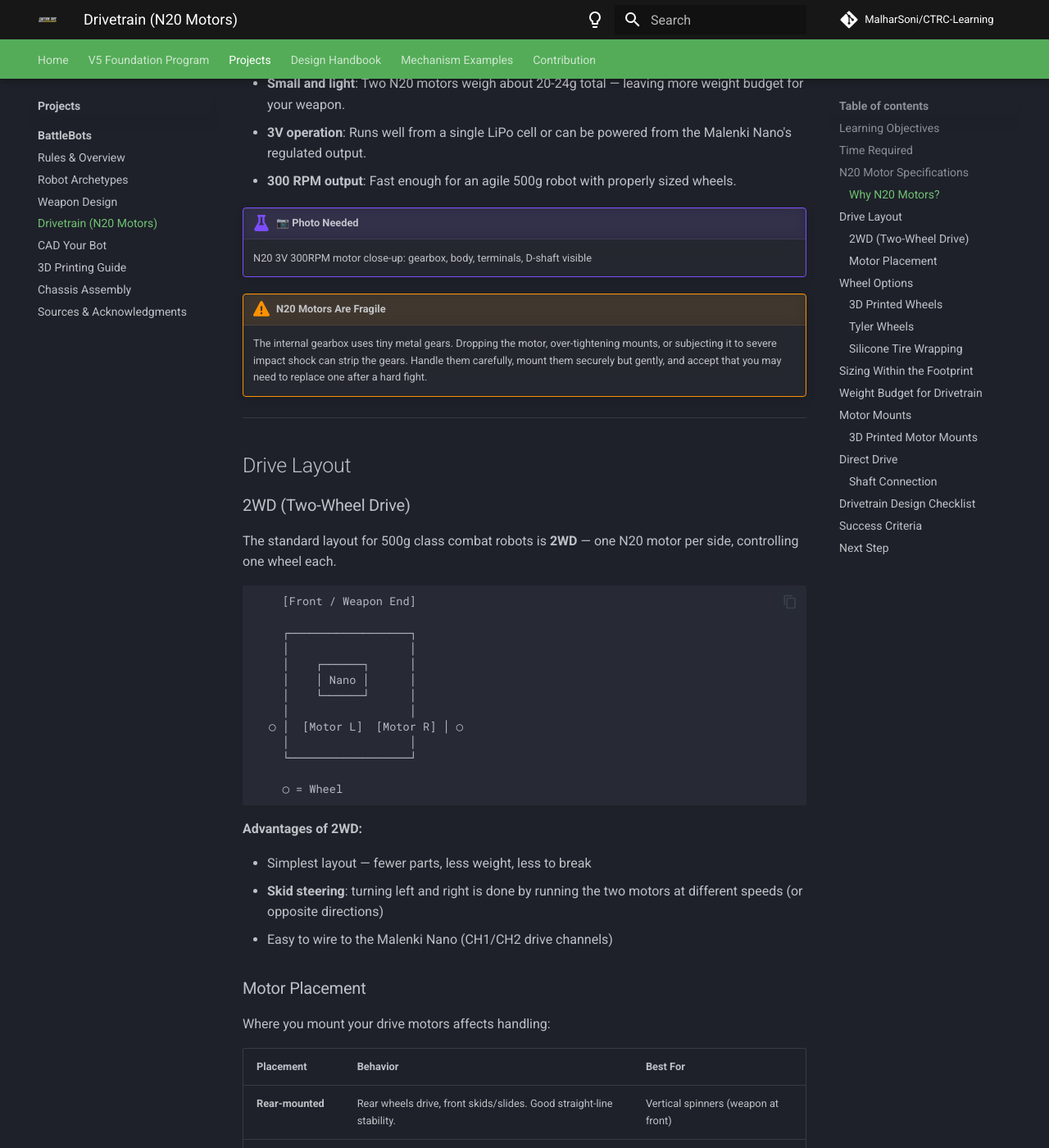
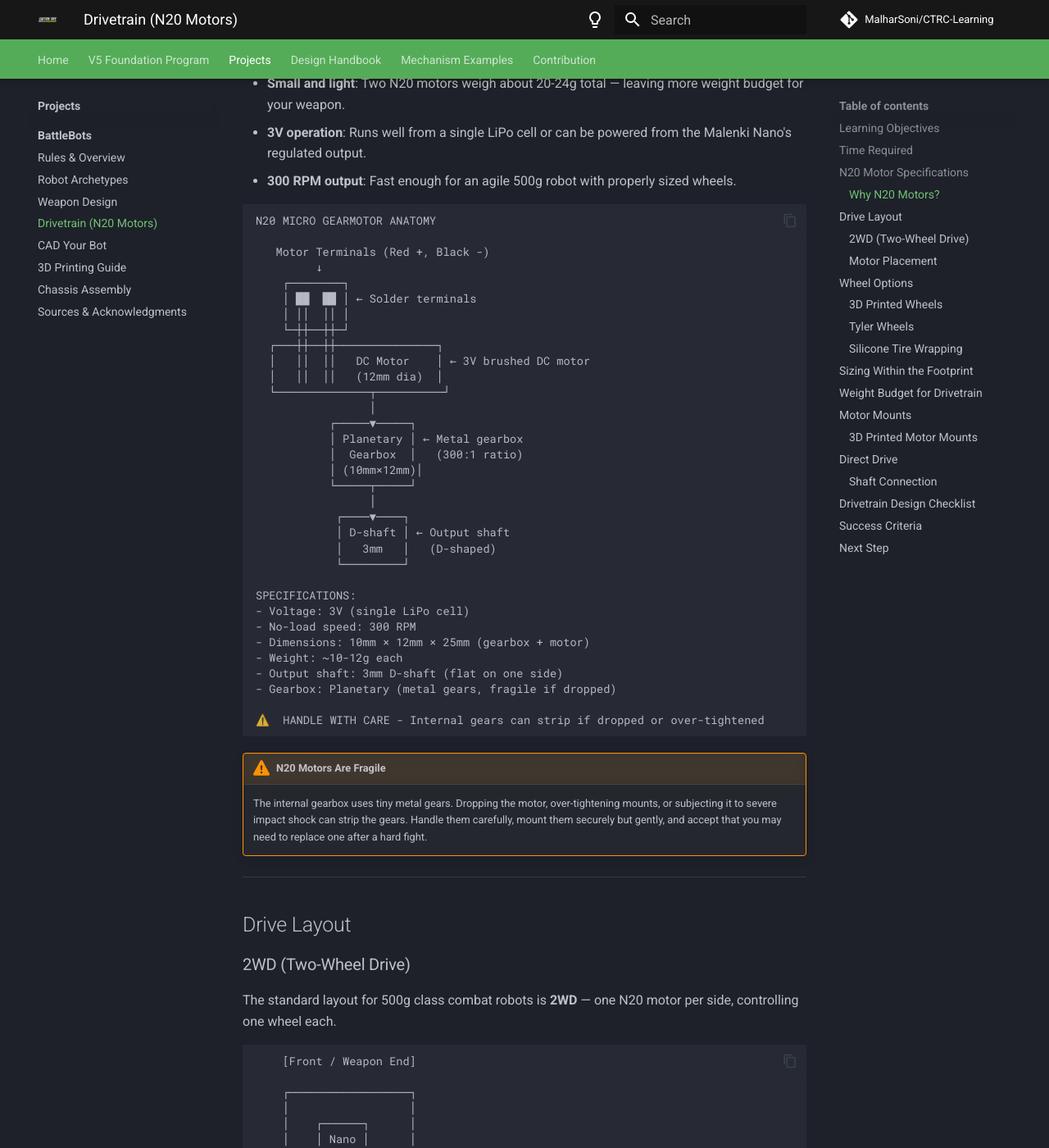
Before and after one commit to MalharSoni/CTRC-Learning, an MkDocs documentation site: the page built from docs/projects/battlebots/drivetrain-design.md, in a window 1280 px wide and 1400 px high, scrolled down 1406 px. Shown: the whole window at 82% size. Built offline with MkDocs 1.6.1 and Material for MkDocs 9.7.7, drawn with Linux system fonts in a browser that asks for light colours; nearby versions of some CDN libraries; comment, search, counter and statistics services are not loaded.

Commit message:
fix: add critical visuals to robot archetypes and drivetrain modules
Students previously had NO visual references for robot archetypes or motor specifications - only 3D printing and assembly modules had images.

## Visual Improvements

**Robot Archetypes Module:**
- Added real photo: Drum spinner (CC BY-SA 4.0 from AlexKorvin/Thingiverse)
- Added ASCII diagrams for all archetypes:
  - Eggbeater/beater bar (side view with spinning mechanism)
  - Large vertical disc (side view showing reach and motor mount)
  - Midcutter (top + side view showing 360° blade)
  - Undercutter (side + top view showing below-chassis blade)

**Drivetrain Module:**
- Added N20 motor anatomy diagram:
  - Solder terminals, DC motor body, planetary gearbox, D-shaft
  - Specifications (3V, 300 RPM, dimensions, weight)
  - Handle-with-care warnings about fragile gears

## Impact

**Before:** 2 modules had visuals (9 images total)
**After:** 4 modules have visuals (1 photo + 5 ASCII diagrams + 9 assembly images)

All 6 robot archetypes now have clear visual explanations.
Students can identify N20 motor components and understand D-shaft orientation.

Diagrams tested and rendering correctly in MkDocs Material.

🤖 Generated with [Claude Code](https://claude.com/claude-code)

Co-Authored-By: Claude <noreply@anthropic.com>

````diff
--- a/docs/projects/battlebots/drivetrain-design.md
+++ b/docs/projects/battlebots/drivetrain-design.md
@@ -43,8 +43,41 @@ The N20 is a micro geared motor widely used in small combat robots, educational
 - **3V operation**: Runs well from a single LiPo cell or can be powered from the Malenki Nano's regulated output.
 - **300 RPM output**: Fast enough for an agile 500g robot with properly sized wheels.
 
-!!! example "📷 Photo Needed"
-    N20 3V 300RPM motor close-up: gearbox, body, terminals, D-shaft visible
+```
+N20 MICRO GEARMOTOR ANATOMY
+
+   Motor Terminals (Red +, Black -)
+         ↓
+    ┌────────┐
+    │ ██  ██ │ ← Solder terminals
+    │ ││  ││ │
+    └─┼┼──┼┼─┘
+  ┌───┼┼──┼┼───────────────┐
+  │   ││  ││   DC Motor    │ ← 3V brushed DC motor
+  │   ││  ││   (12mm dia)  │
+  └──────────────┬──────────┘
+                 │
+           ┌─────▼─────┐
+           │ Planetary │ ← Metal gearbox
+           │  Gearbox  │   (300:1 ratio)
+           │ (10mm×12mm)│
+           └─────┬─────┘
+                 │
+            ┌────▼────┐
+            │ D-shaft │ ← Output shaft
+            │   3mm   │   (D-shaped)
+            └─────────┘
+
+SPECIFICATIONS:
+- Voltage: 3V (single LiPo cell)
+- No-load speed: 300 RPM
+- Dimensions: 10mm × 12mm × 25mm (gearbox + motor)
+- Weight: ~10-12g each
+- Output shaft: 3mm D-shaft (flat on one side)
+- Gearbox: Planetary (metal gears, fragile if dropped)
+
+⚠️  HANDLE WITH CARE - Internal gears can strip if dropped or over-tightened
+```
 
 !!! warning "N20 Motors Are Fragile"
     The internal gearbox uses tiny metal gears. Dropping the motor, over-tightening mounts, or subjecting it to severe impact shock can strip the gears. Handle them carefully, mount them securely but gently, and accept that you may need to replace one after a hard fight.
````
Also changed, not shown: docs/projects/battlebots/robot-archetypes.md (+118 -21 lines), docs/projects/battlebots/images/archetypes/drum-spinner-thingiverse.png (added).
